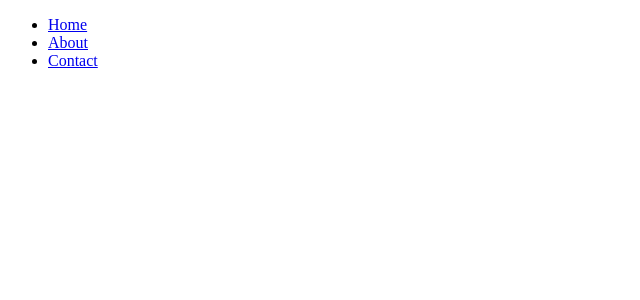
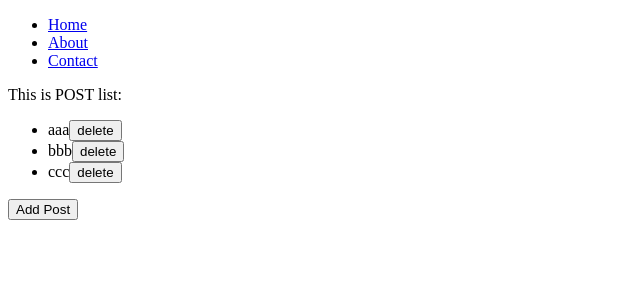
Before and after one commit to geforcesong/reactplayground, a React (Create React App) app: page /posts in a window 1280 px wide. Shown: the top 300 px of the page, without its empty margins (0-640 px from the left). Built offline with nearby package versions, Linux system fonts and the light colour scheme.

Commit message:
added post actions

```diff
--- a/package.json
+++ b/package.json
@@ -8,8 +8,10 @@
     "@testing-library/user-event": "^12.8.3",
     "react": "^17.0.2",
     "react-dom": "^17.0.2",
+    "react-redux": "^7.2.4",
     "react-router-dom": "^5.2.0",
     "react-scripts": "4.0.3",
+    "redux": "^4.1.0",
     "web-vitals": "^1.1.2"
   },
   "scripts": {
--- a/src/Home.js
+++ b/src/Home.js
@@ -3,6 +3,8 @@ import { BrowserRouter, Route } from 'react-router-dom';
 import About from './components/About';
 import Contact from './components/Contact';
 import Navbar from './components/Navbar';
+import Post from './components/Post'
+import Posts from './components/Posts'
 
 const Home = () => {
     return (
@@ -13,6 +15,8 @@ const Home = () => {
             <Route exact path="/" component={App} />
             <Route path="/about" component={About} />
             <Route path="/contact" component={Contact} />
+            <Route path="/post/:postId" component={Post} />
+            <Route path="/posts/" component={Posts} />
         </BrowserRouter>
     );
 }
--- /dev/null
+++ b/src/actions/postActions.js
@@ -0,0 +1,6 @@
+export const addPost = (post) => {
+    return {
+        type: 'ADD_POST',
+        post
+    }
+}
--- /dev/null
+++ b/src/components/Post.js
@@ -0,0 +1,45 @@
+import React, { Component } from 'react'
+
+class Post extends Component {
+    myRef = React.createRef();
+    childRef = React.createRef();
+
+    state = {
+        id: null
+    }
+
+    componentDidMount() {
+        const id = this.props.match.params.postId;
+        this.setState({
+            id
+        });
+    }
+
+    handleClick = () => {
+        this.myRef.current.innerText = 'My Ref text';
+        this.childRef.current.innerText = 'forworded ref';
+    }
+
+    render() {
+        return (
+            <div onClick={this.handleClick}>
+                Hello, post id is: {this.state.id}
+                <div>
+                    <h3 ref={this.myRef}></h3>
+                    <Child
+                        ref={this.childRef}
+                        handleClick={this.handleClick} />
+                </div>
+            </div>
+        )
+    }
+}
+
+const Child = React.forwardRef((props, ref) => {
+    return (<>
+        <span ref={ref}>this is child</span>
+        <button onClick={() => props.handleClick()}>Change</button>
+    </>);
+});
+
+export default Post;
--- /dev/null
+++ b/src/components/Posts.js
@@ -0,0 +1,60 @@
+import React, { Component } from 'react'
+import { connect } from 'react-redux'
+import { addPost } from '../actions/postActions';
+
+class Posts extends Component {
+
+    handleClick = (e) => {
+        const id = e.target.getAttribute('postid');
+        console.log(e);
+        this.props.deletePost(id);
+    }
+
+    addPost = (e) => {
+        const id = Math.random();
+        this.props.addPost({
+            id,
+            title: 'new added'
+        })
+    }
+
+    render() {
+        console.log(this.props);
+        return (
+            <div>
+                This is POST list:
+                <ul>
+                    {
+                        this.props.posts.map(post => {
+                            return (<li key={post.id}>
+                                {post.title}
+                                <button postid={post.id} onClick={this.handleClick}>delete</button>
+                            </li>)
+                        })
+                    }
+                </ul>
+                <button onClick={this.addPost}>Add Post</button>
+            </div>
+        )
+    }
+}
+
+const mapStateToProps = (state, ownProps) => {
+    console.log(ownProps);
+    return {
+        posts: state.posts
+    }
+}
+
+const mapDispatchToProps = (dispatch) => {
+    return {
+        deletePost: (id) => {
+            dispatch({ type: 'DELETE_POST', id });
+        },
+        addPost: (post) => {
+            dispatch(addPost(post));
+        }
+    }
+}
+
+export default connect(mapStateToProps, mapDispatchToProps)(Posts);
--- a/src/index.js
+++ b/src/index.js
@@ -1,8 +1,15 @@
 import React from 'react';
 import ReactDOM from 'react-dom';
 import Home from './Home';
+import {createStore} from 'redux';
+import {Provider} from 'react-redux';
+import rootReducer from './reducers/rootReducer';
+
+const store = createStore(rootReducer);
 
 ReactDOM.render(
-  <Home />,
+  <Provider store={store}>
+    <Home />
+  </Provider>,
   document.getElementById('root')
 );
--- /dev/null
+++ b/src/reducers/rootReducer.js
@@ -0,0 +1,25 @@
+const initState = {
+    posts: [
+        { id: 1, title: 'aaa' },
+        { id: 2, title: 'bbb' },
+        { id: 3, title: 'ccc' }
+    ]
+}
+
+const rootReducer = (state = initState, action) => {
+    if (action.type === 'DELETE_POST') {
+        return {
+            ...state,
+            posts: state.posts.filter(c => c.id != action.id)
+        }
+    }
+    if (action.type === 'ADD_POST') {
+        return {
+            ...state,
+            posts: [...state.posts, action.post]
+        }
+    }
+    return state
+}
+
+export default rootReducer;
```
Also changed, not shown: 1 other file (tests, documents, lock files or other folders).
